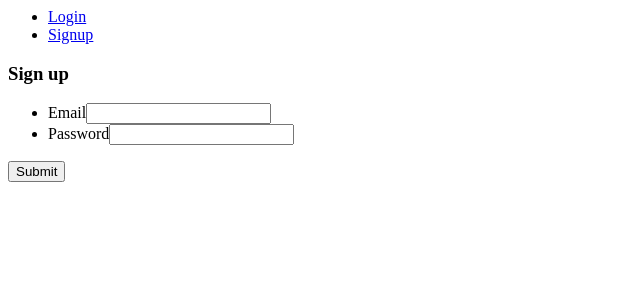
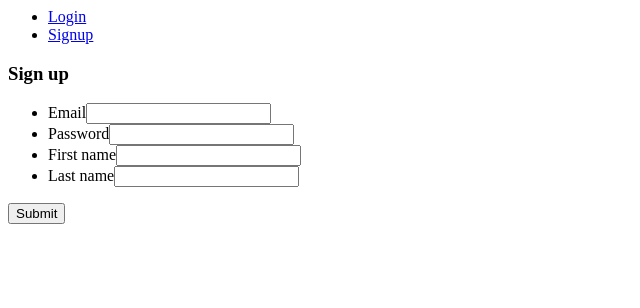
Before and after one commit to qmmr/mongodb, a Node server app: page /signup in a window 1280 px wide. Shown: the top 308 px of the page, without its empty margins (0-640 px from the left). Run offline with Node 20, Linux system fonts and the light colour scheme; some libraries are stand-ins or nearby versions.

Commit message:
Add user.first and user.last properties to signup form

```diff
--- a/mongoose-app/routes/login.js
+++ b/mongoose-app/routes/login.js
@@ -22,6 +22,8 @@ module.exports = function ( app ) {
         .post(function ( req, res, next ) {
             var email = cleanString(req.param('email'));
             var password = cleanString(req.param('password'));
+            var firstName = req.param( 'firstname' ).trim();
+            var lastName = req.param( 'lastname' ).trim();
 
             if (!(email && password)) return invalid(res, 'signup');
 
@@ -37,6 +39,10 @@ module.exports = function ( app ) {
                     var user = { _id: email };
                     user.salt = bytes.toString('utf8');
                     user.hash = hash(password, user.salt);
+                    user.name = {
+                        first: firstName,
+                        last: lastName
+                    };
 
                     User.create(user, function ( err, newUser ) {
                         if (err) {
--- a/mongoose-app/views/signup.jade
+++ b/mongoose-app/views/signup.jade
@@ -17,4 +17,10 @@ block content
             li
                 label(for="password") Password
                 input#password(name="password", type="password")
+            li
+                label(for="firstname") First name
+                input#firstname(name="firstname")
+            li
+                label(for="lastname") Last name
+                input#lastname(name="lastname")
         input#submit(type="submit", value="Submit")
```
